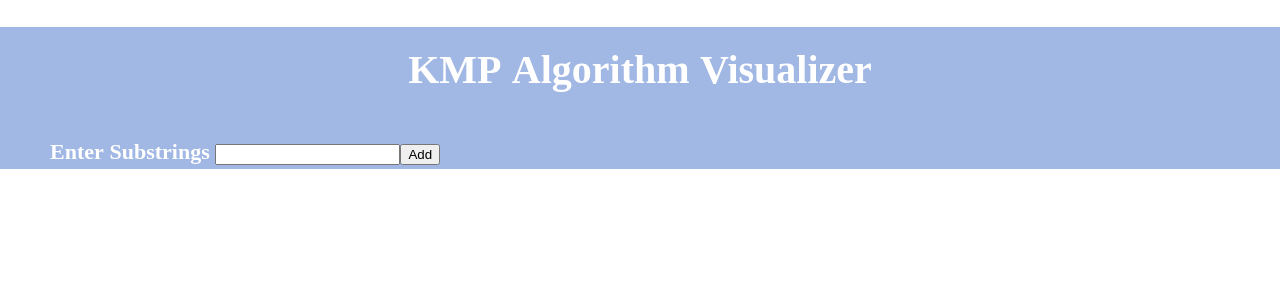
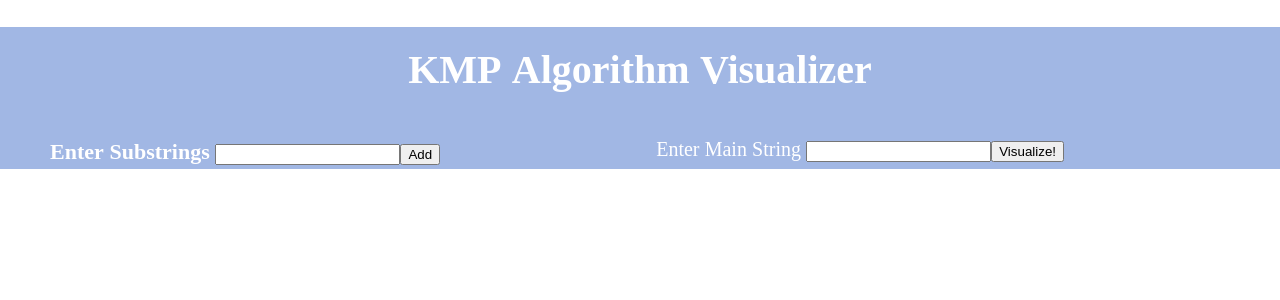
Before and after one commit to Kenneth-Ye/AhoCorasick-Algorithm-Visualizer, a React (Create React App) app: page / in a window 1280 px wide. Shown: the top 300 px of the page. Built offline with nearby package versions, Linux system fonts and the light colour scheme.

Commit message:
lift state up from mainstringinput
let ahoautomaton see mainstring variables and substrings

```diff
--- a/src/stringInput.js
+++ b/src/stringInput.js
@@ -1,6 +1,8 @@
 import { useState } from 'react';
 import React from 'react';
 import './App.css';
+import MainStringInput from './mainStringAlgo';
+import Automaton from './ahoAutomaton';
 
 //components that warn user if string entered is not unique or empty
 import StringsUnique from './stringsUnique';
@@ -15,6 +17,7 @@ const UserInput = () => {
   const [substrings, setSubstrings] = useState([]);
   const [unique, setUnique] = useState(true);
   const [empty, setEmpty] = useState(false);
+  const [mainstring, setMainstring] = useState("");
 
 
   function getData(event) {
@@ -40,8 +43,8 @@ const UserInput = () => {
 
     //check to see if input is unique
     if (substringArr.includes(str)) {
-      setUnique(false);
-      return; //if not unique do not add to array
+      setUnique(false); //if not unique do not add to array
+      return;
     }
     else {
       setUnique(true);
@@ -49,8 +52,6 @@ const UserInput = () => {
 
     //add the string to the list of substrings
     setSubstrings([...substrings, str]);
-
-    //update variable for substr array
     substringArr.push(str)
     console.log(substringArr);
   }
@@ -74,15 +75,24 @@ const UserInput = () => {
     div.remove();
   }
 
+  function keyPress(event) {
+    return (event.charCode > 64 && event.charCode < 91) || (event.charCode > 96 && event.charCode < 123)
+  }
+
   return (
     <div className="inputArea">
+      <div className='flex'>
         <form className="substringForm">
           <label>Enter Substrings </label>
-        <input type="text" onChange={getData} />
+          <input type="text" onChange={getData} onKeyPress = {keyPress} />
           <button type="inputButton" onClick={handleSubmit}>
             Add
           </button>
         </form>
+
+        <MainStringInput setMainstring={setMainstring}/>
+      </div>
+
       <EmptyString showError = {empty}/>
       <StringsUnique  divVisible ={unique}/>
 
@@ -97,6 +107,7 @@ const UserInput = () => {
           </h1>
         ))}
       </div>
+      <Automaton mainstring={mainstring} substrings={substrings}/>
     </div>
   );
 };
```
Lines whose indentation alone changed are shown as unchanged.
